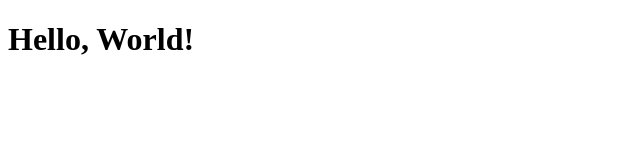
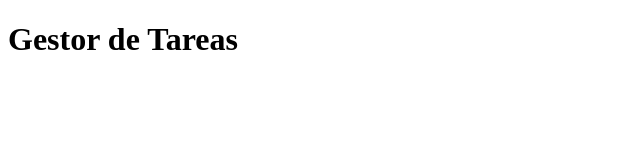
Before and after one commit to dgonmor428/practica06, a plain HTML site: page index.html in a window 1280 px wide. Shown: the whole page, without its empty margins (0-640 px from the left). Drawn offline with Linux system fonts and the light colour scheme.

Commit message:
fix: Corregir título de la página (Closes #1)

```diff
--- a/index.html
+++ b/index.html
@@ -6,6 +6,6 @@
     <title>Document</title>
   </head>
   <body>
-    <h1>Hello, World!</h1>
+    <h1>Gestor de Tareas</h1>
   </body>
 </html>
```
